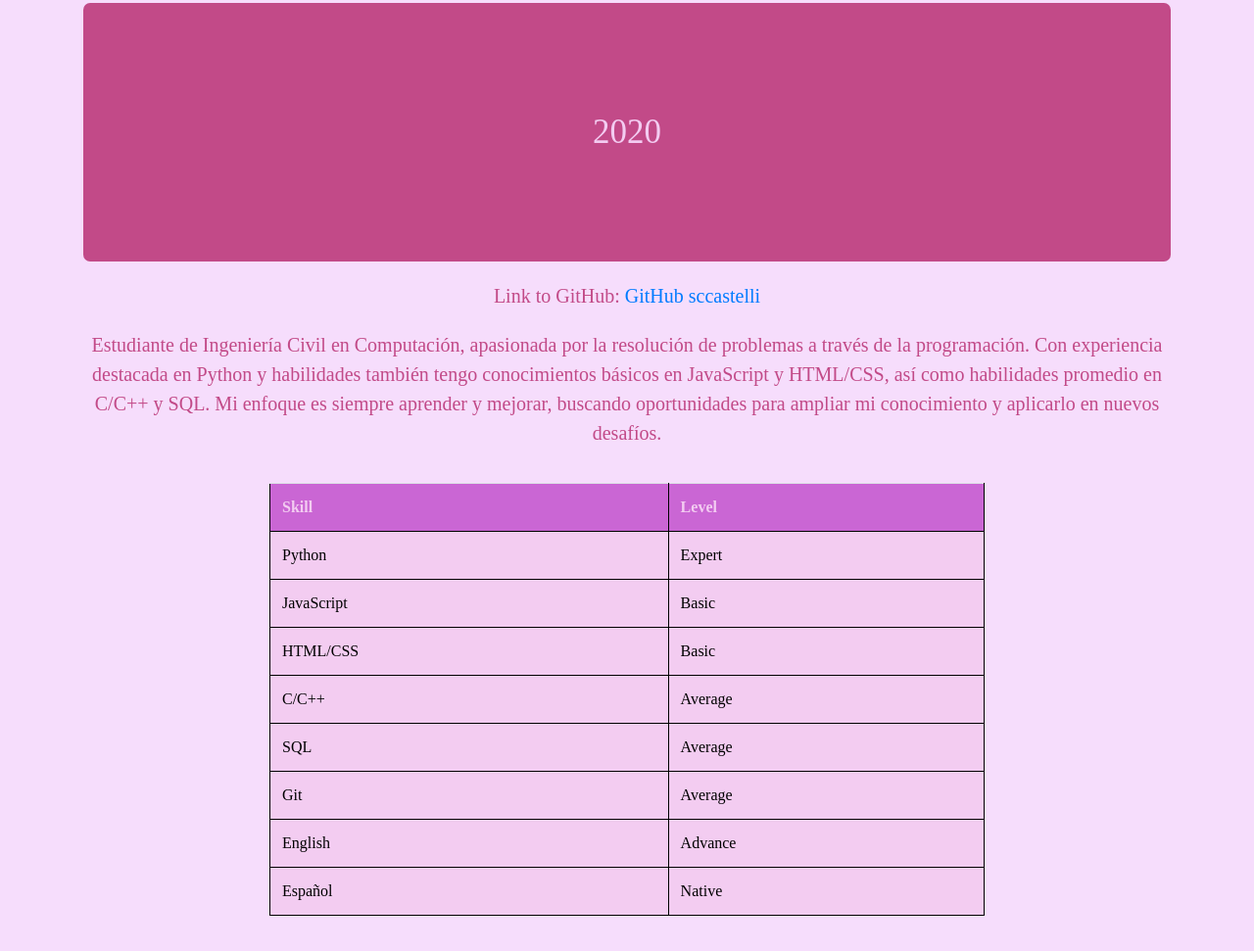
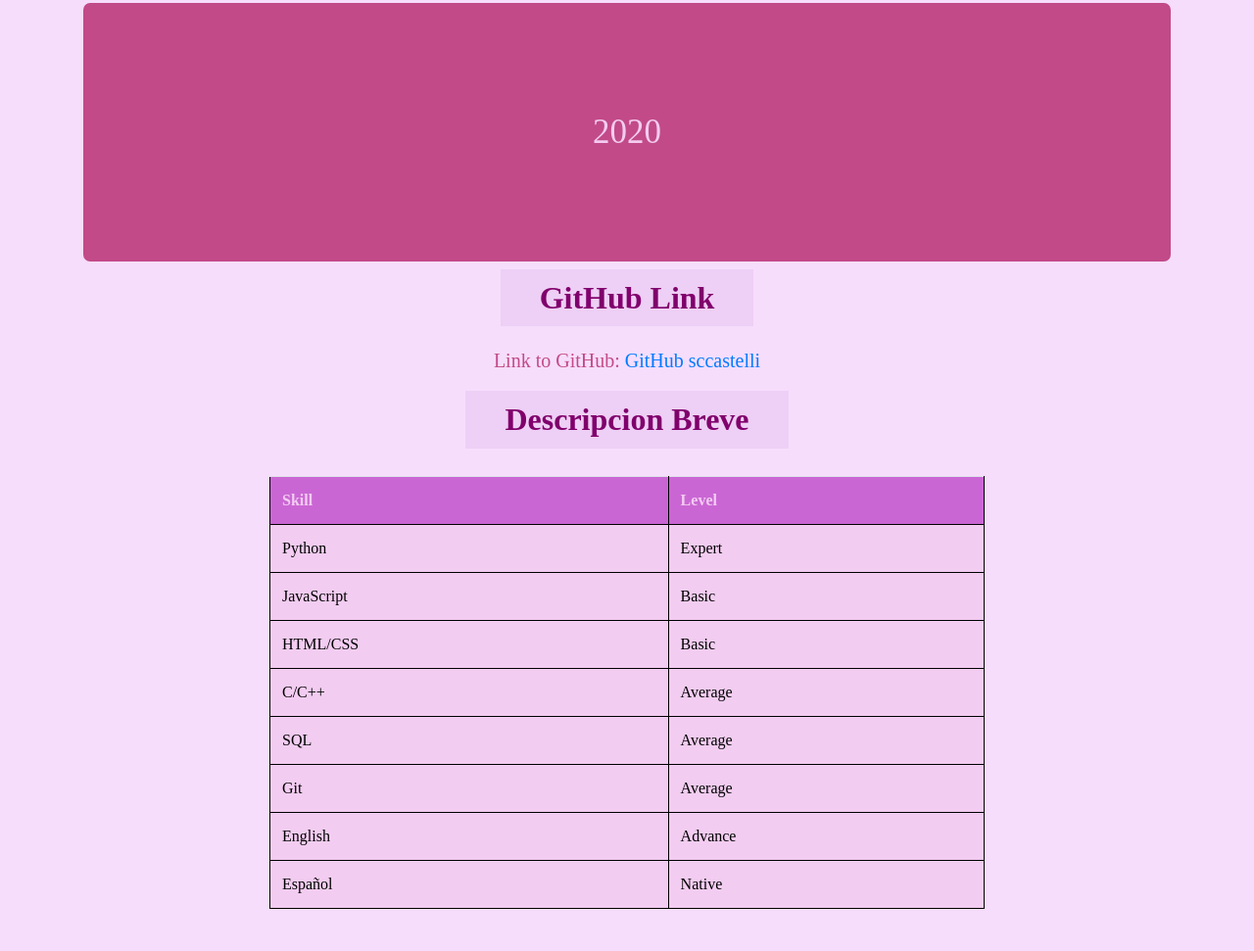
Before and after one commit to sccastelli/sccastelli.github.io, a plain HTML site: page index.html in a window 1280 px wide. Shown: the part 871-1842 px from the top of the page at 98% size. Drawn offline with nearby package versions, Linux system fonts and the light colour scheme.

Commit message:
acordion, terminado
se agrego un acordion

```diff
--- a/index.html
+++ b/index.html
@@ -60,8 +60,32 @@
             <div class="col-md-12">
                 <h3 id="medio" class="h3 text-center">Ingeniería Civil en Computación</h3>
                 <h3 class="h3 text-center">2020</h3>
-                <p class="text-center">Link to GitHub: <a href="https://github.com/sccastelli/sccastelli.github.io.git">GitHub sccastelli</a></p>
-                <p class="text-center">Estudiante de Ingeniería Civil en Computación, apasionada por la resolución de problemas a través de la programación. Con experiencia destacada en Python y habilidades también tengo conocimientos básicos en JavaScript y HTML/CSS, así como habilidades promedio en C/C++ y SQL. Mi enfoque es siempre aprender y mejorar, buscando oportunidades para ampliar mi conocimiento y aplicarlo en nuevos desafíos.</p>
+                <div class="accordion" id="accordionExample">
+                    <div class="accordion-item">
+                        <h2 class="accordion-header text-center">
+                            <button class="accordion-button custom-accordion-button" type="button" data-bs-toggle="collapse" data-bs-target="#collapseGithub" aria-expanded="true" aria-controls="collapseGithub">
+                                GitHub Link
+                            </button>
+                        </h2>
+                        <div id="collapseGithub" class="accordion-collapse collapse show" data-bs-parent="#accordionExample">
+                            <div class="accordion-body">
+                                <p class="text-center">Link to GitHub: <a href="https://github.com/sccastelli/sccastelli.github.io.git">GitHub sccastelli</a></p>
+                            </div>
+                        </div>
+                    </div>
+                    <div class="accordion-item">
+                        <h2 class="accordion-header text-center">
+                            <button class="accordion-button custom-accordion-button collapsed" type="button" data-bs-toggle="collapse" data-bs-target="#collapseDescripcion" aria-expanded="false" aria-controls="collapseDescripcion">
+                                Descripcion Breve
+                            </button>
+                        </h2>
+                        <div id="collapseDescripcion" class="accordion-collapse collapse" data-bs-parent="#accordionExample">
+                            <div class="accordion-body">
+                                <p id="descripcion" class="text-center">Estudiante de Ingeniería Civil en Computación, apasionada por la resolución de problemas a través de la programación. Con experiencia destacada en Python y habilidades también tengo conocimientos básicos en JavaScript y HTML/CSS, así como habilidades promedio en C/C++ y SQL. Mi enfoque es siempre aprender y mejorar, buscando oportunidades para ampliar mi conocimiento y aplicarlo en nuevos desafíos.</p>
+                            </div>
+                        </div>
+                    </div>
+                </div>
             </div>
         </div>
         <div class="row justify-content-center">
@@ -111,6 +135,9 @@
             </div>
         </div>
     </div>
+
+    <script src="https://cdn.jsdelivr.net/npm/bootstrap@5.3.0-alpha1/dist/js/bootstrap.bundle.min.js"></script>
+
     <script>
         var themes = {
             'dark': { bgColor: '#671785', textColor: '#f8a9ff' },
--- a/styles.css
+++ b/styles.css
@@ -79,3 +79,12 @@ th {
     border-radius: 10px;
     padding: 10px;
 }
+
+.custom-accordion-button {
+    background-color: #ebcaf2aa;
+    color: #80006c;
+    font-weight: bold;
+    padding: 10px 40px;
+    border: none;
+    transition: background-color 0.3s ease;
+  }
```
